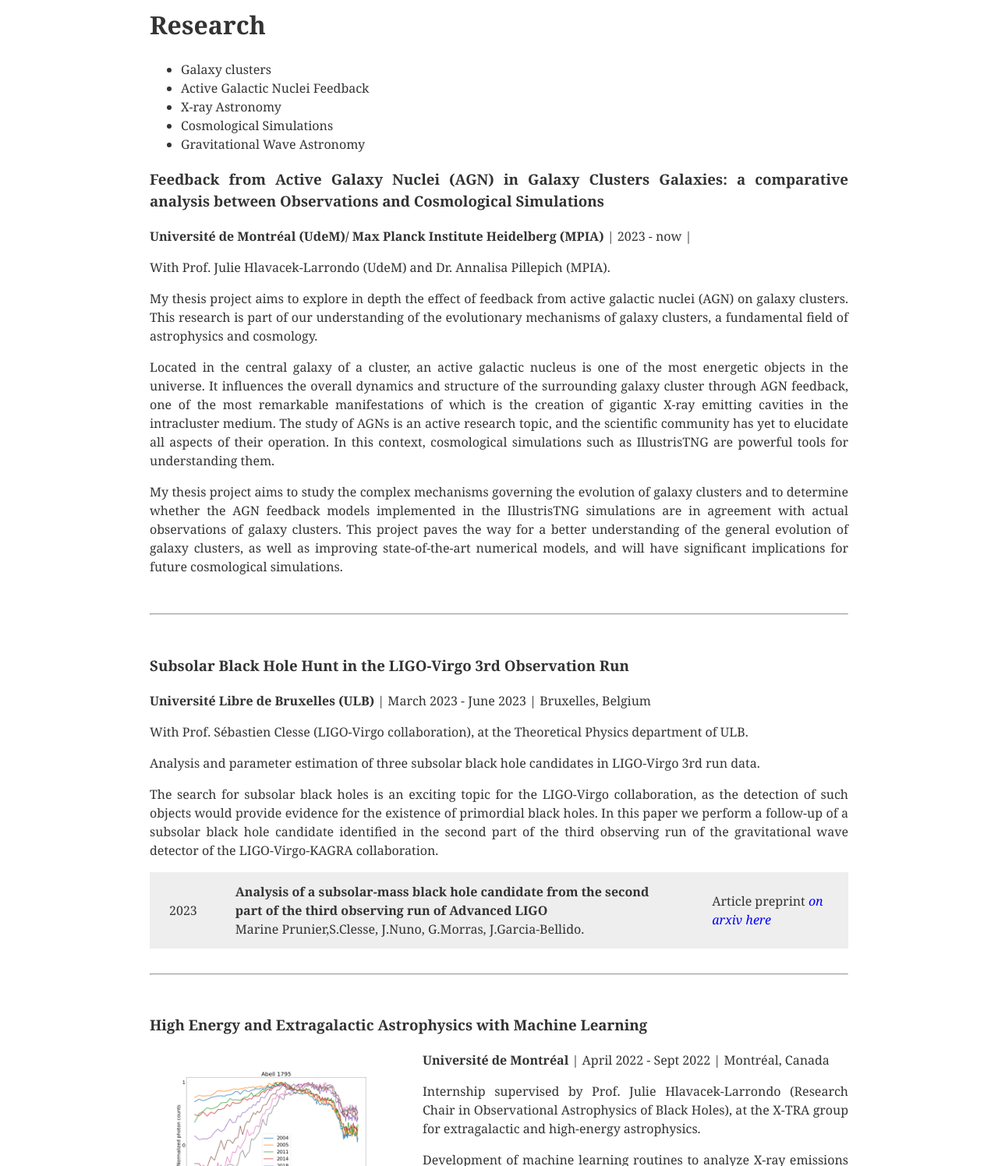
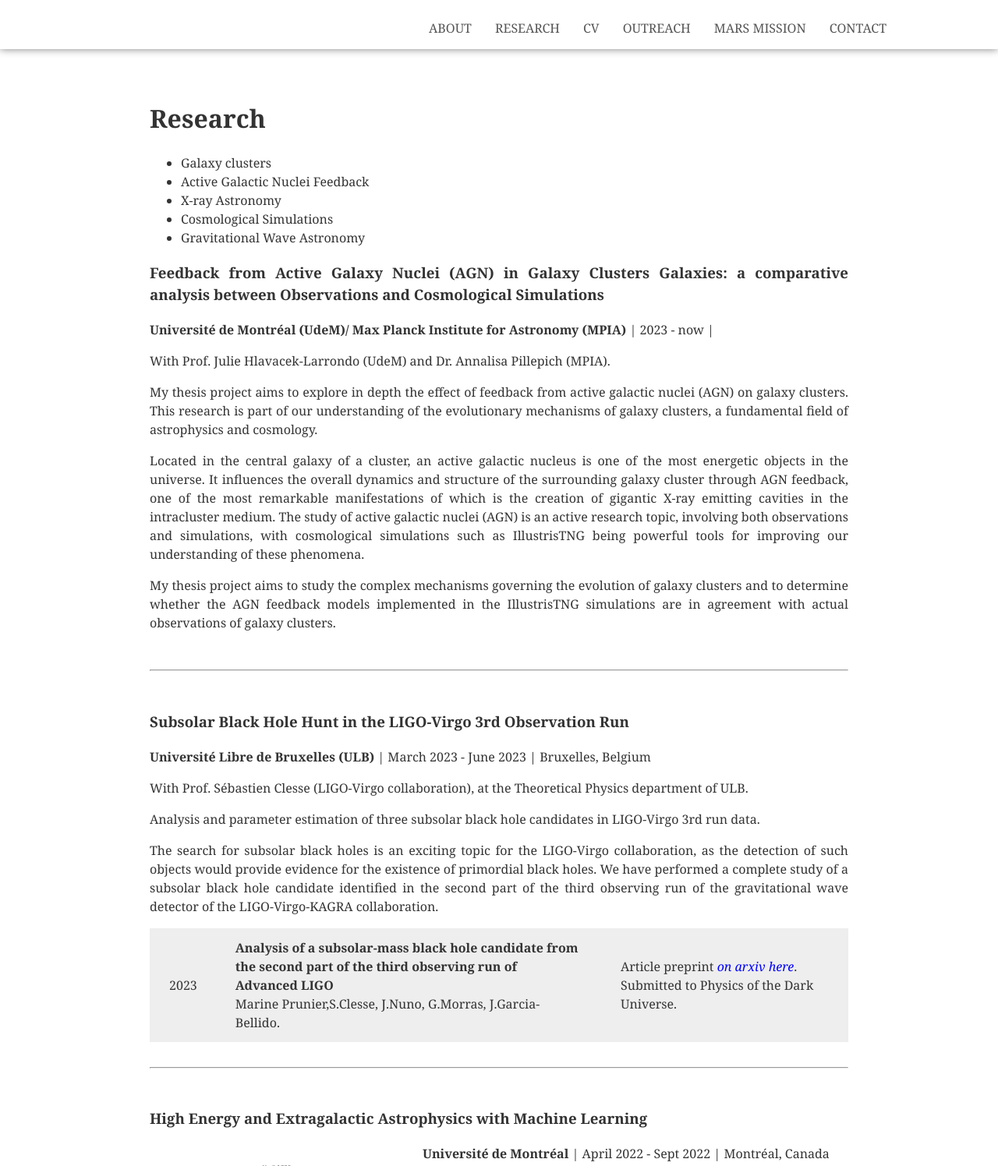
Before and after one commit to MarinePrunier/MarinePrunier.github.io, a Jekyll site: the page built from research.html, in a window 1280 px wide, cut to the strip 424-1920 px from the top of the page. Shown: the whole strip at 78% size. Built offline with Jekyll 4.4.1, drawn with Linux system fonts in a browser that asks for light colours.

Commit message:
research corr

```diff
--- a/assets/css/style.css
+++ b/assets/css/style.css
@@ -69,7 +69,7 @@ nav li a:hover {
 }
 .header-banner img {
   width: 100%;
-  max-height: 300px;
+  max-height: 420px;
   opacity: 1.0;
   object-fit: cover;
   transition: 0.3s;
--- a/research.html
+++ b/research.html
@@ -16,7 +16,7 @@ header-image: ../images/main/TNG.jpeg
     </ul>
 
     <h3> Feedback from Active Galaxy Nuclei (AGN) in Galaxy Clusters Galaxies: a comparative analysis between Observations and Cosmological Simulations </h3>
-    <p><strong>Université de Montréal (UdeM)/ Max Planck Institute Heidelberg (MPIA) </strong> | 2023 - now |</p>
+    <p><strong>Université de Montréal (UdeM)/ Max Planck Institute for Astronomy (MPIA) </strong> | 2023 - now |</p>
     <p> With Prof. Julie Hlavacek-Larrondo (UdeM) and Dr. Annalisa Pillepich (MPIA).</p>
     <p>
         My thesis project aims to explore in depth the effect of feedback from active galactic nuclei (AGN) on
@@ -27,18 +27,14 @@ header-image: ../images/main/TNG.jpeg
         Located in the central galaxy of a cluster, an active galactic nucleus is one of the most energetic objects in the universe.
         It influences the overall dynamics and structure of the surrounding galaxy cluster through AGN feedback,
         one of the most remarkable manifestations of which is the creation of gigantic X-ray emitting cavities
-        in the intracluster medium. The study of AGNs is an active research topic, and the scientific community
-        has yet to elucidate all aspects of their operation. In this context, cosmological simulations such as
-        IllustrisTNG are powerful tools for understanding them.
+        in the intracluster medium. The study of active galactic nuclei (AGN) is an active research topic,
+         involving both observations and simulations, with cosmological simulations
+        such as IllustrisTNG being powerful tools for improving our understanding of these phenomena.
         <p>
         </p>
         My thesis project aims to study the complex mechanisms governing the evolution of galaxy clusters and
          to determine whether the AGN feedback models implemented in the IllustrisTNG simulations
         are in agreement with actual observations of galaxy clusters.
-        This project paves the way for a better understanding of the general evolution of galaxy clusters,
-         as well as improving state-of-the-art numerical models,
-        and will have significant implications for
-        future cosmological simulations.
     </p>
 
     <br>
@@ -51,9 +47,8 @@ header-image: ../images/main/TNG.jpeg
     <p>Analysis and parameter estimation of three subsolar black hole candidates in LIGO-Virgo 3rd run data.</p>
     <p> The search for subsolar black holes is an exciting topic for the LIGO-Virgo collaboration,
     as the detection of such objects would provide evidence for the existence of primordial
-    black holes. In this paper we perform a follow-up of a subsolar black hole candidate
-     identified in the second part of the third observing run of the
-      gravitational wave detector of the LIGO-Virgo-KAGRA collaboration.
+    black holes. We have performed a complete study of a subsolar black hole candidate
+     identified in the second part of the third observing run of the gravitational wave detector of the LIGO-Virgo-KAGRA collaboration.
     </p>
 <table class="table">
 	<tr>
@@ -62,7 +57,7 @@ header-image: ../images/main/TNG.jpeg
             of the third observing run of Advanced LIGO</b><br>
              Marine Prunier,S.Clesse, J.Nuno, G.Morras, J.Garcia-Bellido. </td>
 		<td> Article preprint <a href="https://arxiv.org/abs/2301.11619 "
-            target="_blank" style="color: blue; text-decoration: none;"> <em> on arxiv here</em></a>
+            target="_blank" style="color: blue; text-decoration: none;"> <em> on arxiv here</em></a>. Submitted to Physics of the Dark Universe.
         </td>
 	</tr>
 </table>
@@ -74,7 +69,10 @@ header-image: ../images/main/TNG.jpeg
     <h3>High Energy and Extragalactic Astrophysics with Machine Learning</h3>
     <div class="plot">
         <a href=" ">
-            <img src="../images/research/Abell_RMF_effect.png" alt="">
+            <img src="../images/research/Abell_RMF_effect.png" alt="The spectrum of a galaxy cluster, used as a calibration source during the lifetime of CHANDRA,
+             shows a decline in count rates over time as the instrument ages.
+             This effect affects calibration, and the aim is to use machine learning techniques
+             to recalibrate the spectrometer properly.">
         </a>
         </div>
     <p><strong>Université de Montréal</strong> | April 2022 - Sept 2022 | Montréal, Canada</p>
@@ -91,7 +89,7 @@ header-image: ../images/main/TNG.jpeg
     <h3>Spacecraft-plasma interactions study applied to Comet Interceptor mission (ESA)</h3>
     <div class="plot">
         <a href=" ">
-            <img src="../images/research/CometInterceptor.png" alt="">
+            <img src="../images/research/CometInterceptor.png" alt="Study of the plasma wake of the spacecraft during the closest flyby of a comet.">
         </a>
         </div>
     <p><strong>Supaero</strong> | March 2021 - March 2022 | Toulouse, France</p>
@@ -114,7 +112,9 @@ header-image: ../images/main/TNG.jpeg
 
         <h3>Radioastronomy school at the Nançay Observatory</h3>
         <p>March 2023 | Nançay, France</p>
-        <p>Programming observations on the NenuFAR large low-frequency radio telescope. Post-processing -calibration, imaging- of NenuFAR and MeerKAT (South African Radio Astronomy Observatory) observations of radio galaxies and clusters.</p>
+        <p>Programming observations on the NenuFAR large low-frequency radio telescope.
+        Post-processing -calibration, imaging- of NenuFAR and MeerKAT (South African Radio Astronomy Observatory)
+        observations of radio galaxies and clusters.</p>
 
         <hr>
 
```
